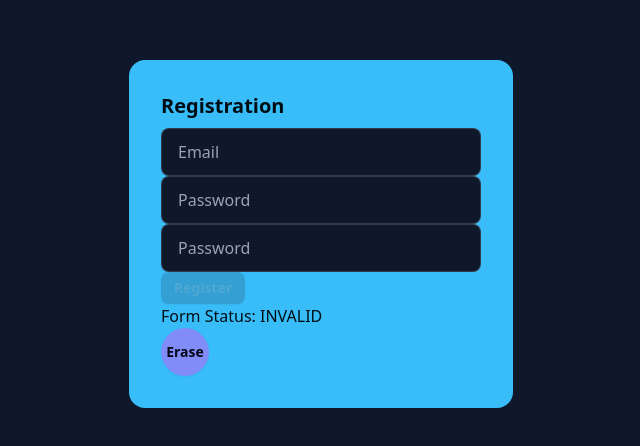
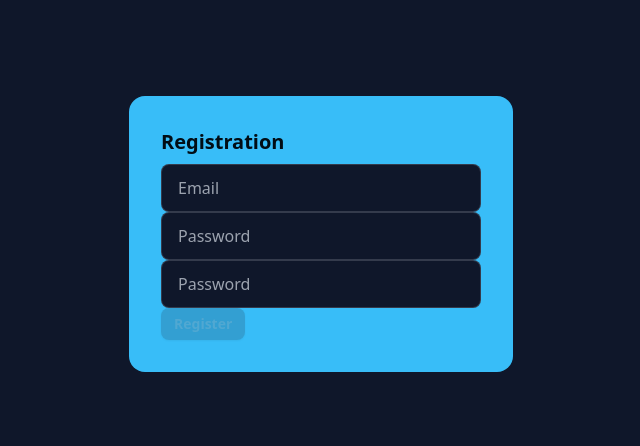
Before and after one commit to musarratChowdhury/financemanagerAngular17, an Angular app: page /register in a window 1280 px wide. Shown: the part 166-612 px from the top of the page, without its empty margins (319-959 px from the left). Built offline with nearby package versions, Linux system fonts and the light colour scheme.

Commit message:
fixing resister page

```diff
--- a/src/app/pages/register/register.component.html
+++ b/src/app/pages/register/register.component.html
@@ -31,21 +31,12 @@
         </label>
         <button
           type="submit"
-          [disabled]="isFormValid"
+          [disabled]="!checkValidity()"
           [attr.data-magicNumber]="magicNumber"
           class="btn btn-sm btn-info"
         >
           Register
         </button>
-        <p>Form Status: {{ _regForm.status }}</p>
-        @if(isAdmin){
-        <button
-          (click)="createUser($event)"
-          class="btn btn-circle btn-secondary"
-        >
-          Erase
-        </button>
-        }
       </form>
     </div>
   </div>
--- a/src/app/pages/register/register.component.ts
+++ b/src/app/pages/register/register.component.ts
@@ -34,4 +34,8 @@ export class RegisterComponent {
   createUser(e: Event) {
     console.log(e.target);
   }
+
+  checkValidity() {
+    return this._regForm.status == 'VALID' ? true : false;
+  }
 }
```
